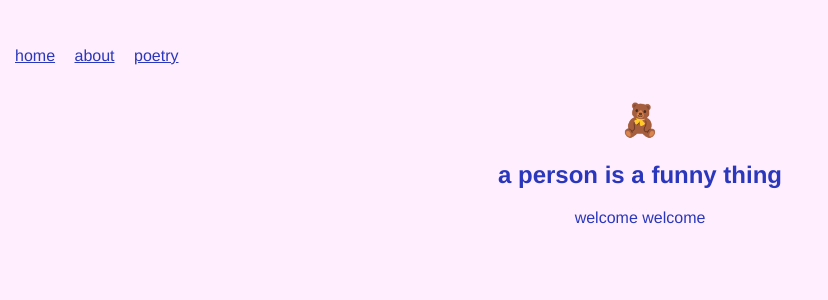
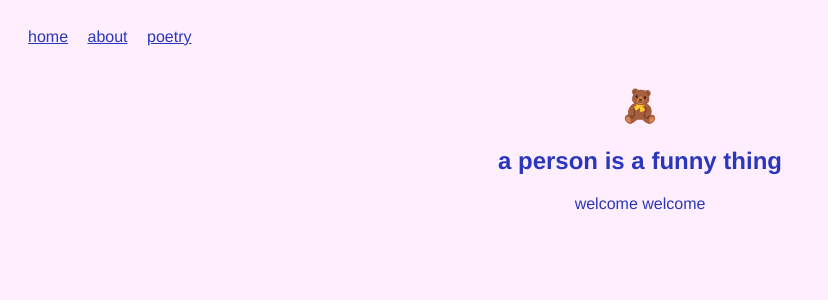
Before and after one commit to loladekhuijzen/loladekhuijzen.github.io, a Jekyll site: the page built from index.md, in a window 1280 px wide. Shown: the top 300 px of the page, without its empty margins (0-828 px from the left). Built offline with Jekyll 4.4.1, drawn with Linux system fonts in a browser that asks for light colours.

Commit message:
Update default.html

```diff
--- a/_layouts/default.html
+++ b/_layouts/default.html
@@ -8,7 +8,6 @@
     body {
       font-family: Helvetica, Arial, sans-serif;
       /* max-width: 700px; */
-      margin: 2em auto; /* center horizontally only */
       background-color: #FFEEFE;
       color: #2A37BC;
       text-align: center;
@@ -19,7 +18,7 @@
         text-align: center;
     }
     nav {
-      padding: 15px 15px;
+      padding: 20px 20px;
       position: sticky;
       top: 0;
       text-align: left;
```
